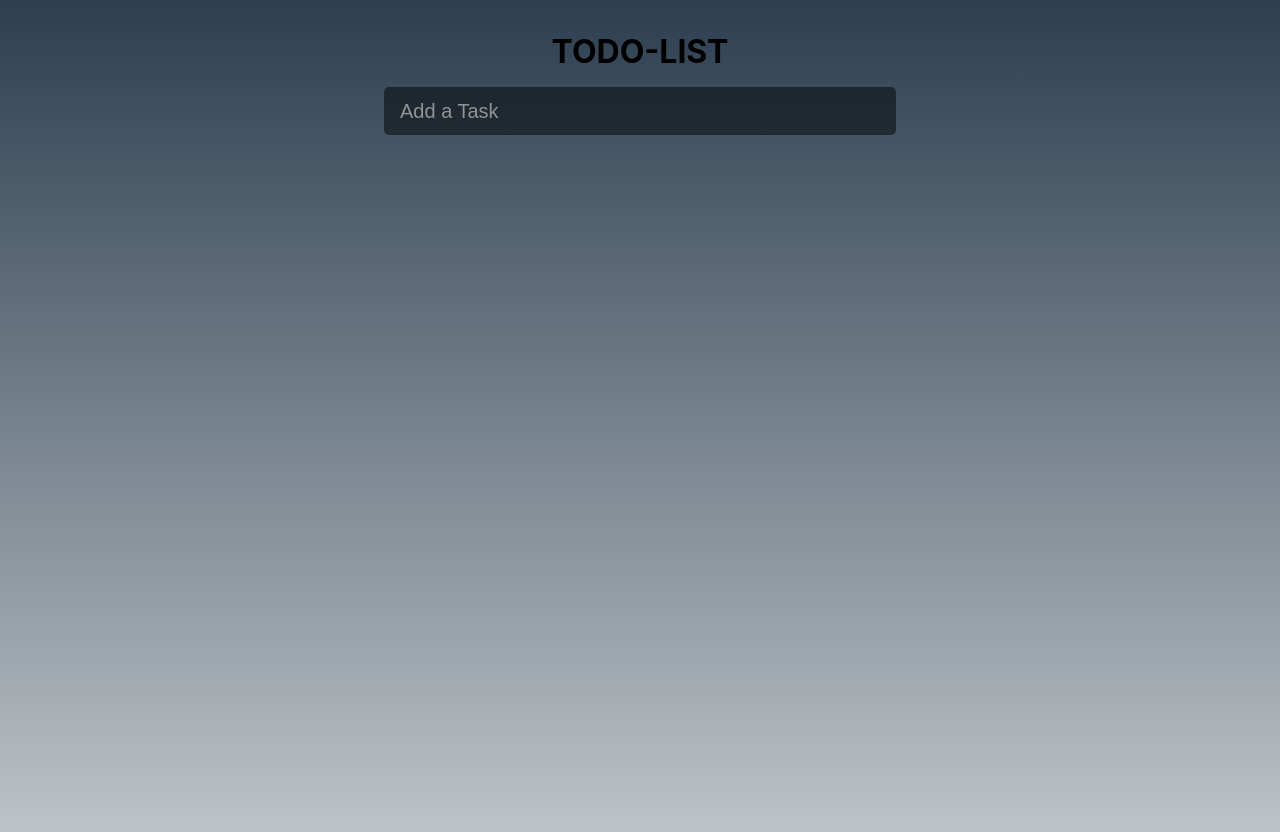
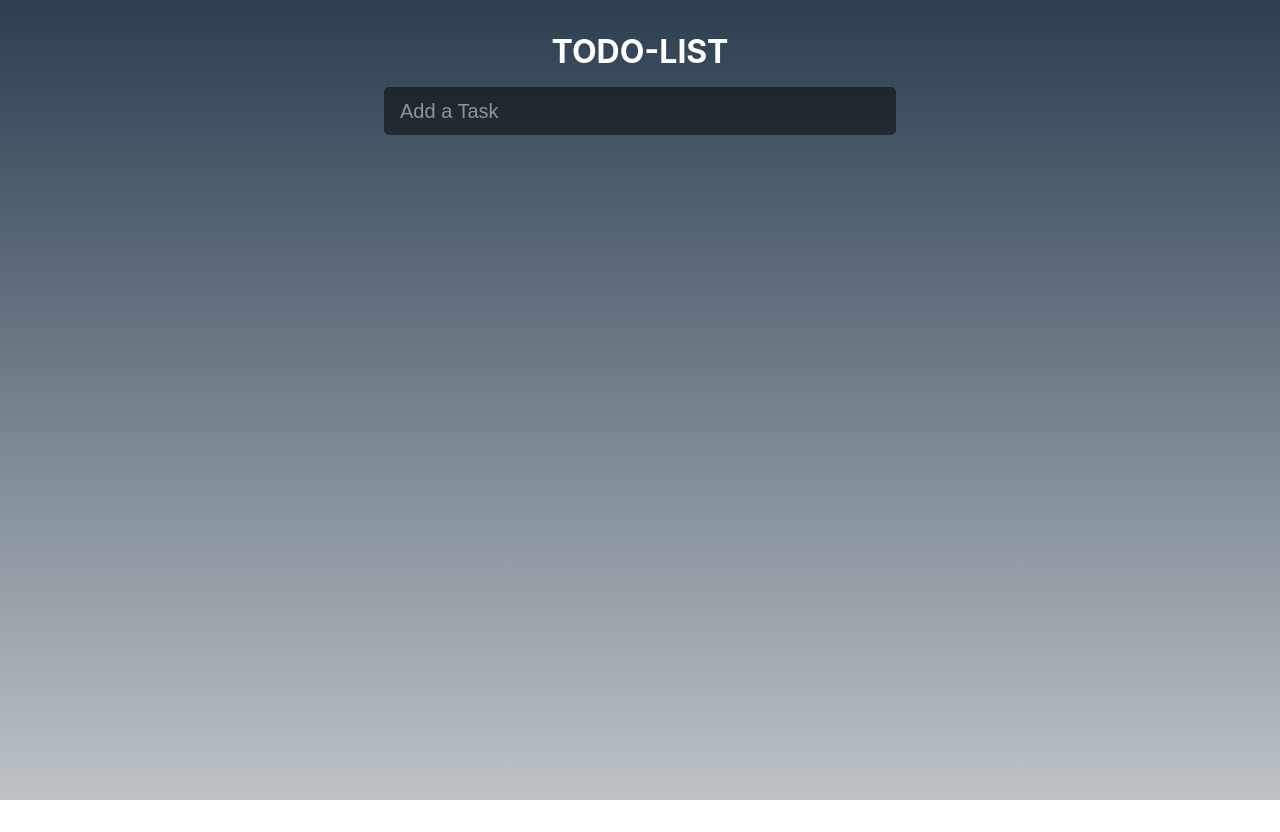
Before and after one commit to AgustinOsses/toDoApp, a Nuxt app: page / in a window 1280 px wide. After the commit the page ends 800 px from the top, so only its background shows below. Built offline with nearby package versions, Linux system fonts and the light colour scheme.

Commit message:
Se cambia el color del titulo y se cambia el margin del container por padding.

```diff
--- a/pages/index.vue
+++ b/pages/index.vue
@@ -56,23 +56,11 @@ export default {
 <style lang="css">
 body {
   height: 100vh;
-  background: #bdc3c7; /* fallback for old browsers */
-  background: -webkit-linear-gradient(
-    to bottom,
-    #2c3e50,
-    #bdc3c7
-  ); /* Chrome 10-25, Safari 5.1-6 */
-  background: linear-gradient(
-    to bottom,
-    #2c3e50,
-    #bdc3c7
-  ); /* W3C, IE 10+/ Edge, Firefox 16+, Chrome 26+, Opera 12+, Safari 7+ */
+  background: #bdc3c7;
+  background: -webkit-linear-gradient(to bottom, #2c3e50, #bdc3c7);
+  background: linear-gradient(to bottom, #2c3e50, #bdc3c7);
   background-repeat: no-repeat;
-  /* background-image: url('../assets/images/trigo.jpg');
-  background-repeat: no-repeat;
-  background-size: cover;
-  background-position: center center;
-  background-attachment: fixed; */
+  background-attachment: fixed;
 }
 .lala::placeholder {
   width: 50px;
@@ -82,11 +70,11 @@ body {
   flex-direction: column;
   justify-content: center;
   align-items: center;
-  margin: 2rem 0;
+  padding: 2rem 0;
 }
 
 .title {
-  color: #000;
+  color: #fff;
 }
 
 .input {
```
